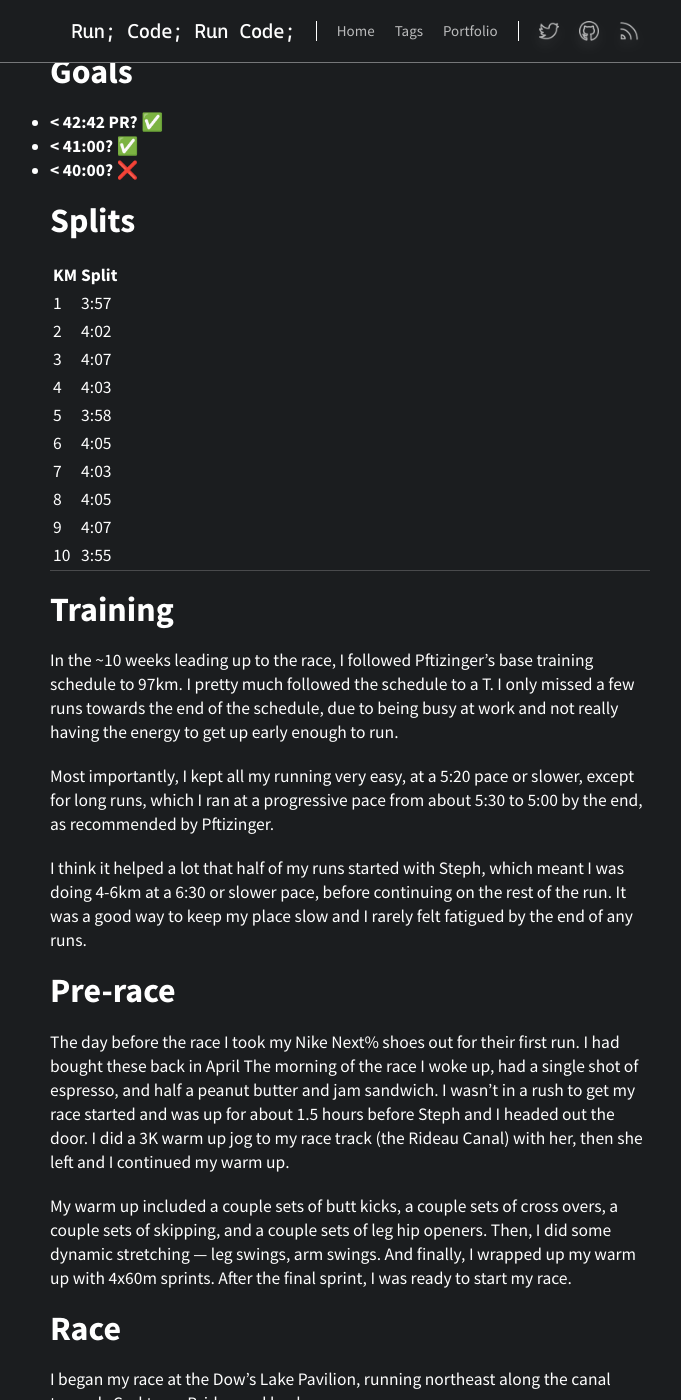
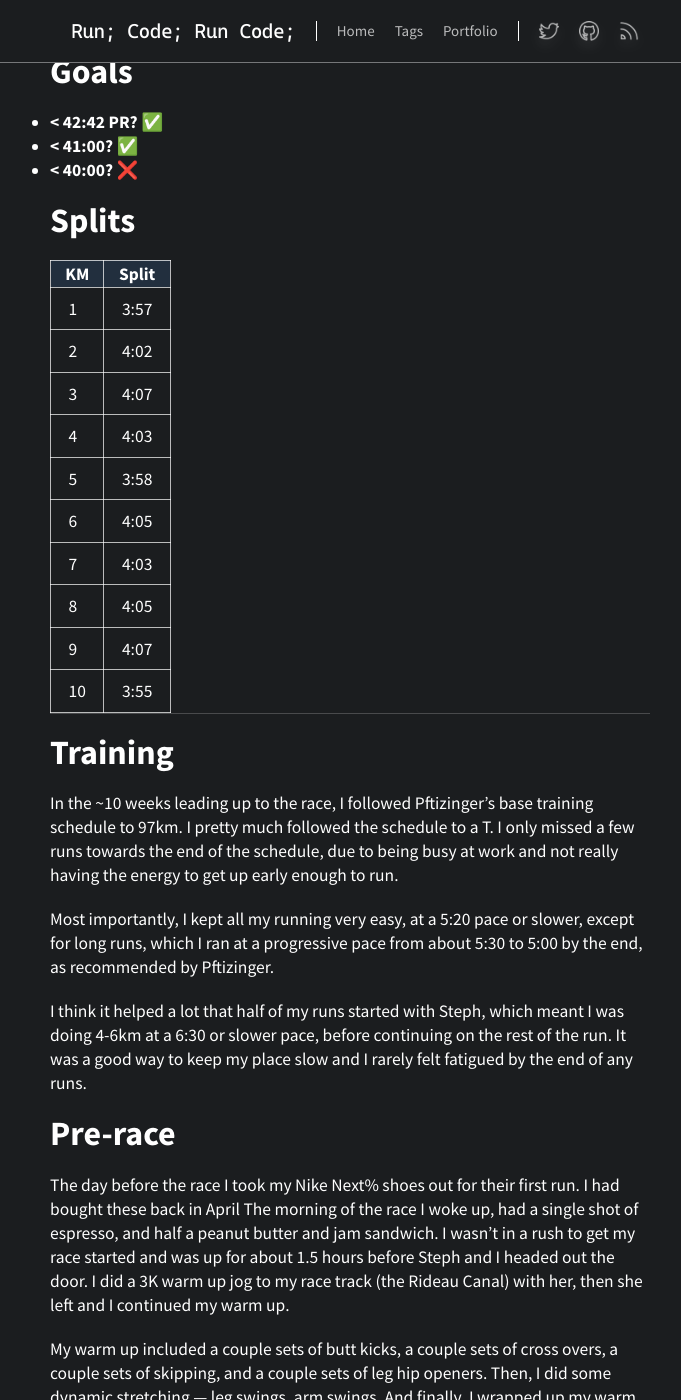
Before and after one commit to autoreleasefool/runcode.blog, a Jekyll site: the page built from _posts/2020-10-06-10k-covid-time-trial.md, in a window 1280 px wide and 1400 px high, scrolled down 1152 px. Shown: the whole window, without its empty margins (290-971 px from the left). Built offline with Jekyll 4.4.1, drawn with Linux system fonts in a browser that asks for light colours; some web fonts are replaced.

Commit message:
Add table padding, borders, and cell styling

```diff
--- a/assets/css/main.css
+++ b/assets/css/main.css
@@ -1180,6 +1180,22 @@ pre {
   padding-left: var(--content-padding);
 }
 
+.content table {
+  border-collapse: collapse;
+}
+
+.content table, td, th {
+  border: 1px solid var(--color-text-secondary);
+}
+
+.content th {
+  background-color: var(--color-background-code);
+}
+
+.content td {
+  padding: 0.5em 1em;
+}
+
 @media(max-width: 950px) {
   .content p,
   .content h1,
@@ -1189,7 +1205,8 @@ pre {
   .content h5,
   .content h6,
   .content blockquote,
-  .content ul {
+  .content ul,
+  .content table {
     margin: var(--content-padding);
   }
 
```
